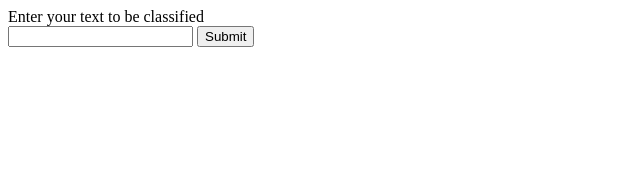
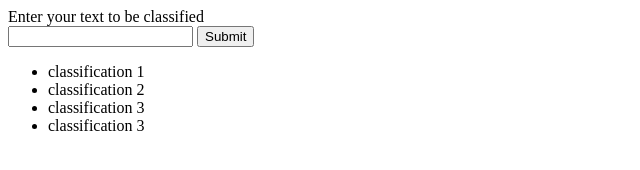
Before and after one commit to LeenOb/Work-shop2, a website: page index (1).html in a window 1280 px wide. Shown: the whole page, without its empty margins (0-640 px from the left). Drawn offline with Linux system fonts and the light colour scheme.

Commit message:
First release

```diff
--- a/index (1).html
+++ b/index (1).html
@@ -11,7 +11,12 @@
 	<input type="text" name="statement">
 	<input type="submit" value="Submit">
 </form>
-
+<ul>
+	<li> classification 1 </li>
+	<li> classification 2 </li>
+	<li> classification 3 </li>
+	<li> classification 3 </li>
+</ul>
 </body>
 
 </html>
```
Also changed, not shown: package.json (+2 -6 lines), .travis.yml.
